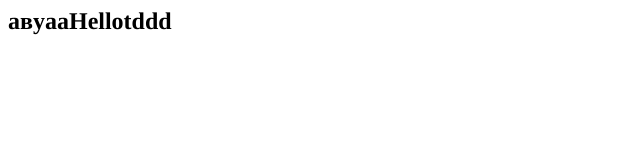
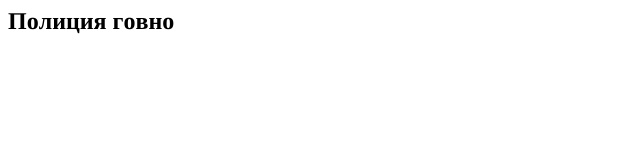
Before and after one commit to Fgesc/git-sample, a plain HTML site: page index.html in a window 1280 px wide. Shown: the full height of the page, 0-640 px from the left. Drawn offline with Linux system fonts and the light colour scheme.

Commit message:
Commit-1

```diff
--- a/index.html
+++ b/index.html
@@ -11,6 +11,6 @@
   </style>
 </head>
 <body>
-<h1 style="margin: 0.0px 0.0px 16.1px 0.0px; font: 24.0px Times; -webkit-text-stroke: #000000"><span class="s1"><b>авуааHellotddd</b></span></h1>
+<h1 style="margin: 0.0px 0.0px 16.1px 0.0px; font: 24.0px Times; -webkit-text-stroke: #000000"><span class="s1"><b>Полиция говно</b></span></h1>
 </body>
 </html>
```
